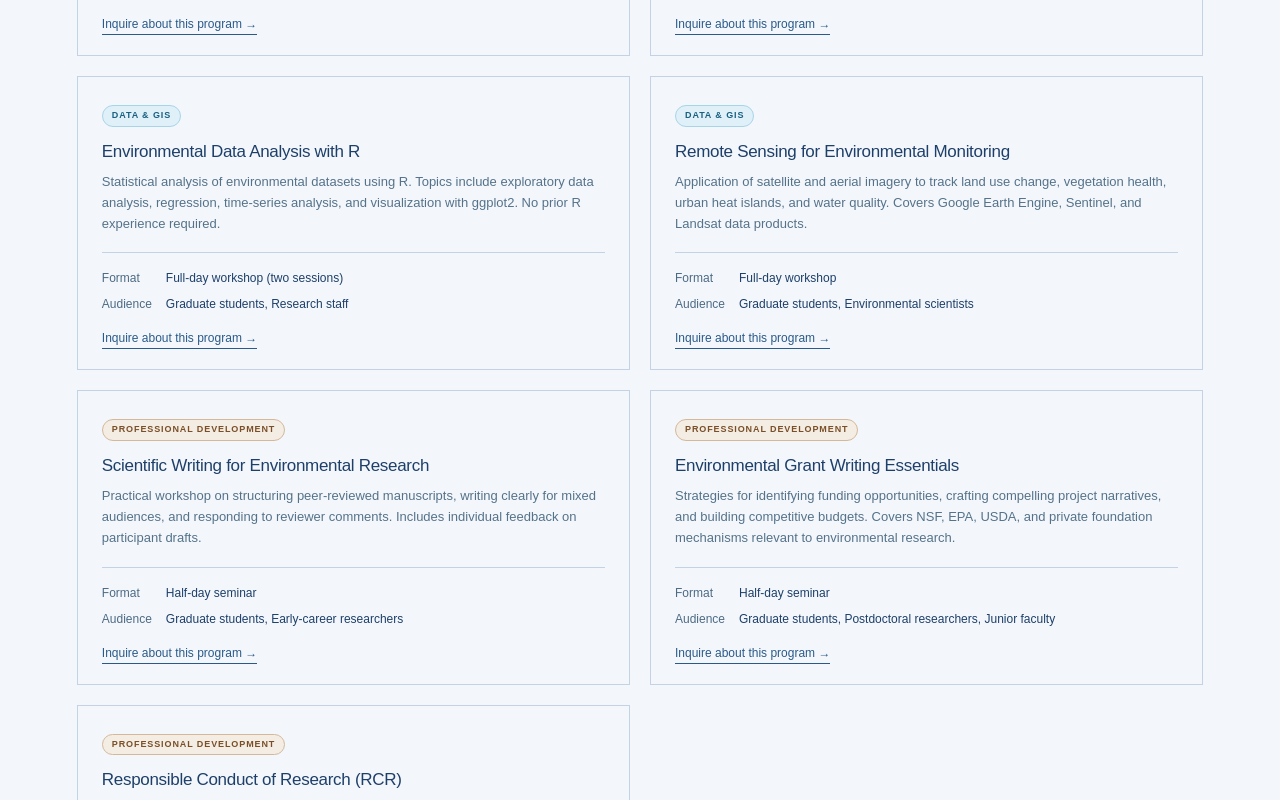
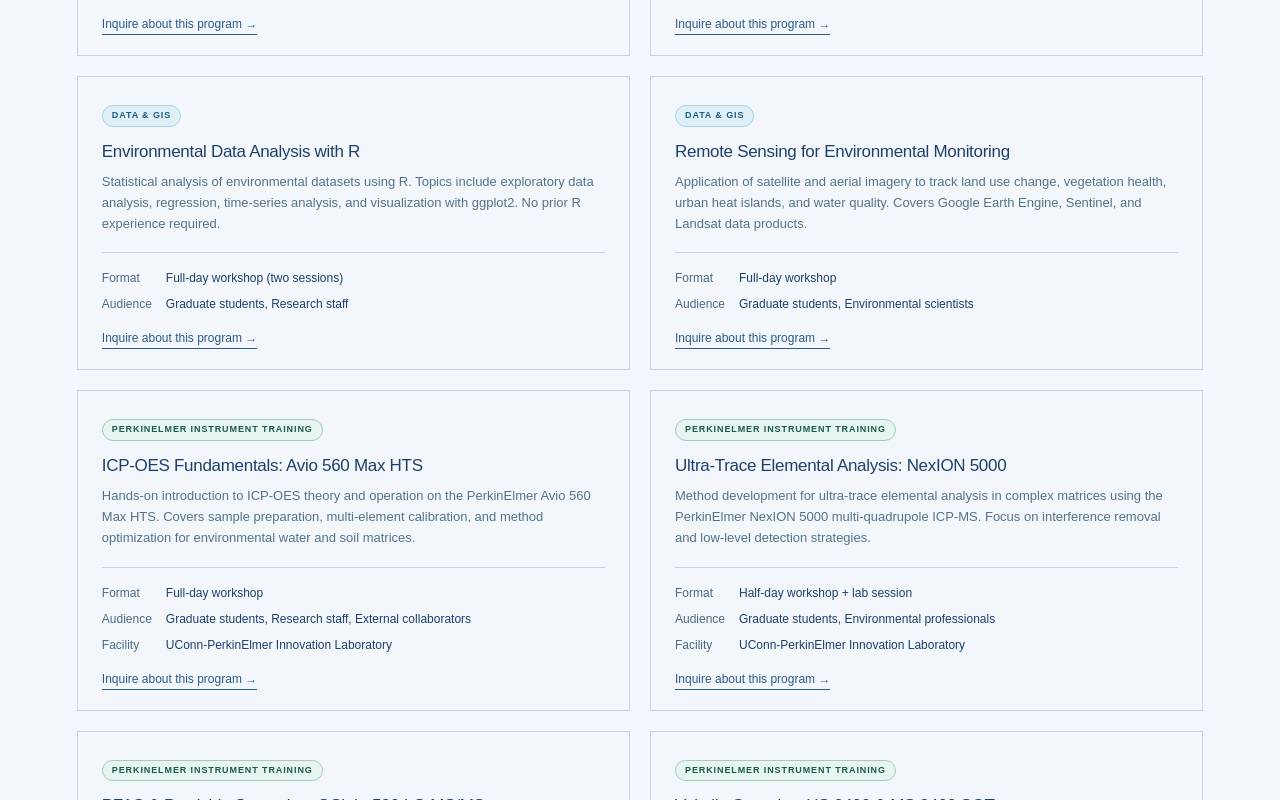
Before and after one commit to Hren99/cese-sustainable-cities, a Next.js app: page /training-programs in a window 1280 px wide. Shown: the part 2797-3597 px from the top of the page. Built offline with nearby package versions, Linux system fonts and the light colour scheme.

Commit message:
Add PerkinElmer Instrument Training category and programs

```diff
--- a/src/app/training-programs/page.tsx
+++ b/src/app/training-programs/page.tsx
@@ -5,7 +5,7 @@ import Link from 'next/link';
 
 // ── Data ──────────────────────────────────────────────────────────────────────
 
-type ProgramCategory = 'all' | 'instrument' | 'field' | 'data' | 'professional';
+type ProgramCategory = 'all' | 'instrument' | 'field' | 'data' | 'professional' | 'perkinelmer';
 
 interface TrainingProgram {
   id: string;
@@ -163,6 +163,63 @@ const programs: TrainingProgram[] = [
     tags: ['remote sensing', 'GIS', 'satellite', 'land use', 'climate modeling'],
   },
 
+  // ── PerkinElmer Instrument Training ───────────────────────────────────────
+  {
+    id: 'pe-icp-oes',
+    title: 'ICP-OES Fundamentals: Avio 560 Max HTS',
+    category: 'perkinelmer',
+    description: 'Hands-on introduction to ICP-OES theory and operation on the PerkinElmer Avio 560 Max HTS. Covers sample preparation, multi-element calibration, and method optimization for environmental water and soil matrices.',
+    format: 'Full-day workshop',
+    audience: 'Graduate students, Research staff, External collaborators',
+    facility: 'UConn-PerkinElmer Innovation Laboratory',
+    contact: 'cese-peil@uconn.edu',
+    tags: ['ICP-OES', 'metals', 'PerkinElmer', 'Avio 560'],
+  },
+  {
+    id: 'pe-icp-ms',
+    title: 'Ultra-Trace Elemental Analysis: NexION 5000',
+    category: 'perkinelmer',
+    description: 'Method development for ultra-trace elemental analysis in complex matrices using the PerkinElmer NexION 5000 multi-quadrupole ICP-MS. Focus on interference removal and low-level detection strategies.',
+    format: 'Half-day workshop + lab session',
+    audience: 'Graduate students, Environmental professionals',
+    facility: 'UConn-PerkinElmer Innovation Laboratory',
+    contact: 'cese-peil@uconn.edu',
+    tags: ['ICP-MS', 'trace metals', 'PerkinElmer', 'NexION 5000'],
+  },
+  {
+    id: 'pe-lcms',
+    title: 'PFAS & Pesticide Screening: QSight 500 LC-MS/MS',
+    category: 'perkinelmer',
+    description: 'Multi-residue PFAS and pesticide analysis using the PerkinElmer QSight 500 triple quadrupole LC-MS/MS. Includes method development, sample preparation, and EPA Method 1633 compliance.',
+    format: 'Full-day workshop',
+    audience: 'Graduate students, Environmental professionals',
+    facility: 'UConn-PerkinElmer Innovation Laboratory',
+    contact: 'cese-peil@uconn.edu',
+    tags: ['LC-MS/MS', 'PFAS', 'pesticides', 'PerkinElmer', 'QSight 500'],
+  },
+  {
+    id: 'pe-gcms',
+    title: 'Volatile Organics: HS 2400 & MS 2400 SQT',
+    category: 'perkinelmer',
+    description: 'Combined training on the PerkinElmer HS 2400 headspace sampler and MS 2400 SQT GC-MS for VOC and SVOC analysis in water, soil, and air filter extracts. Includes EPA method overview.',
+    format: 'Full-day workshop',
+    audience: 'Graduate students, Research staff',
+    facility: 'UConn-PerkinElmer Innovation Laboratory',
+    contact: 'cese-peil@uconn.edu',
+    tags: ['GC-MS', 'headspace', 'VOCs', 'PerkinElmer', 'HS 2400'],
+  },
+  {
+    id: 'pe-uhplc',
+    title: 'UHPLC Separations: LC 300 Fundamentals',
+    category: 'perkinelmer',
+    description: 'Introduction to UHPLC theory and operation on the PerkinElmer LC 300. Covers column selection, gradient development, and method transfer for environmental sample analysis including PFAS and natural organic matter.',
+    format: 'Half-day workshop',
+    audience: 'Graduate students, Research staff, Industry partners',
+    facility: 'UConn-PerkinElmer Innovation Laboratory',
+    contact: 'cese-peil@uconn.edu',
+    tags: ['UHPLC', 'chromatography', 'PerkinElmer', 'LC 300'],
+  },
+
   // ── Professional Development ───────────────────────────────────────────────
   {
     id: 'scientific-writing',
@@ -207,6 +264,7 @@ const categoryTabs: { value: ProgramCategory; label: string }[] = [
   { value: 'field', label: 'Field Methods' },
   { value: 'data', label: 'Data & GIS' },
   { value: 'professional', label: 'Professional Development' },
+  { value: 'perkinelmer', label: 'PerkinElmer Instrument Training' },
 ];
 
 const categoryColors: Record<Exclude<ProgramCategory, 'all'>, { bg: string; text: string; border: string }> = {
@@ -214,6 +272,7 @@ const categoryColors: Record<Exclude<ProgramCategory, 'all'>, { bg: string; text
   field:      { bg: '#dde8f4', text: '#2a4a6a', border: '#a8bcd4' },
   data:       { bg: '#e0f0f8', text: '#1a6080', border: '#a8d4e8' },
   professional: { bg: '#f4ede4', text: '#7a4f28', border: '#d4b89a' },
+  perkinelmer:  { bg: '#e8f4f0', text: '#1a5c48', border: '#a0ccbc' },
 };
 
 const categoryLabels: Record<Exclude<ProgramCategory, 'all'>, string> = {
@@ -221,6 +280,7 @@ const categoryLabels: Record<Exclude<ProgramCategory, 'all'>, string> = {
   field: 'Field Methods',
   data: 'Data & GIS',
   professional: 'Professional Development',
+  perkinelmer: 'PerkinElmer Instrument Training',
 };
 
 // ── Program card ──────────────────────────────────────────────────────────
```
